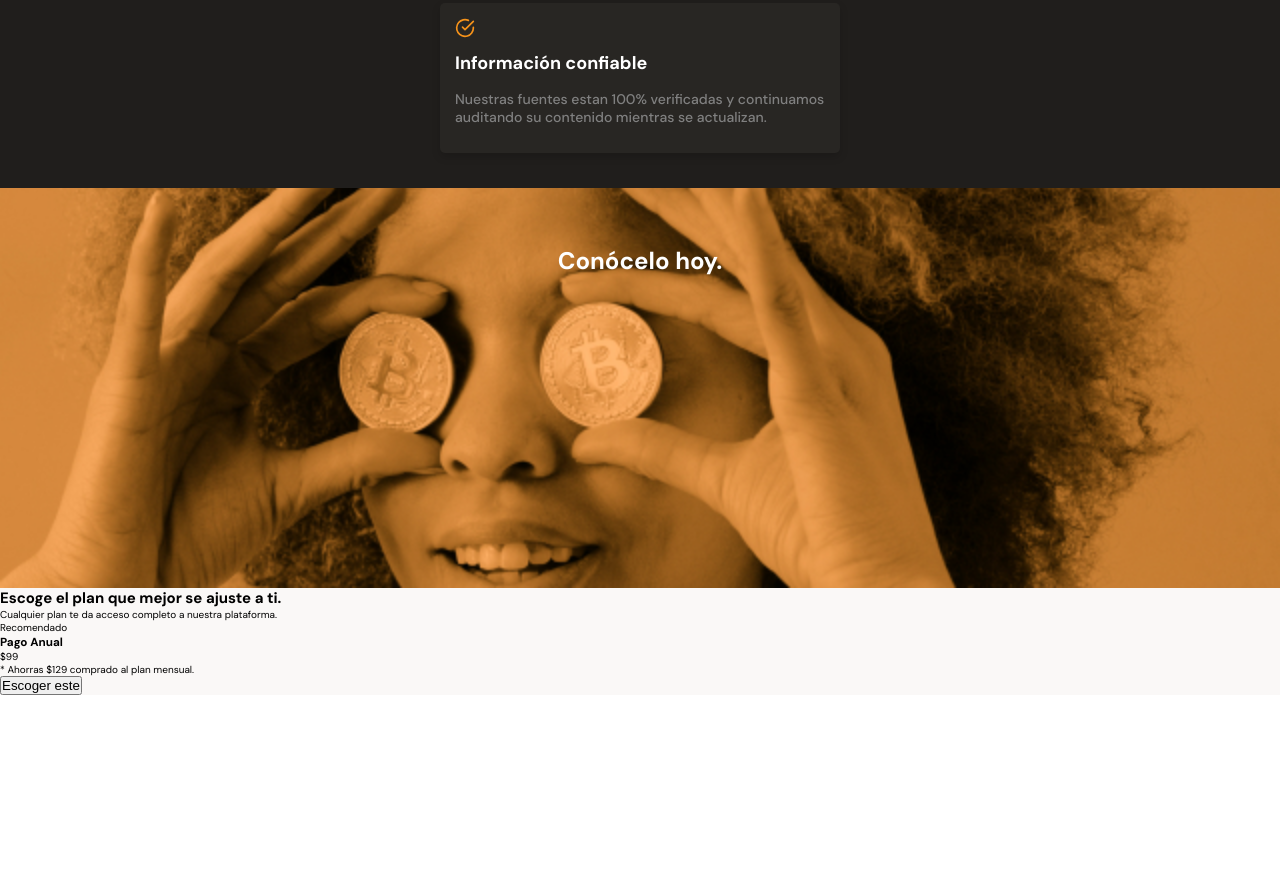
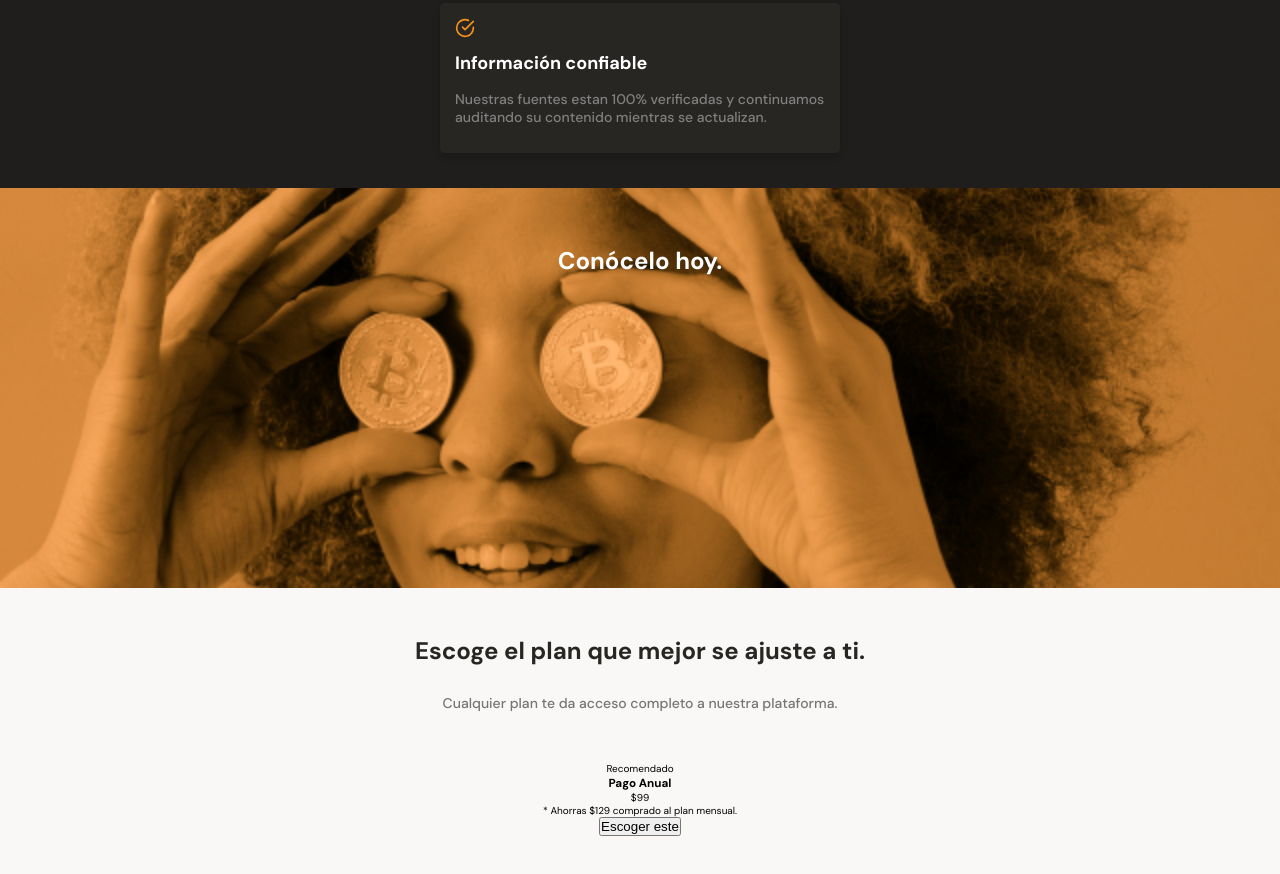
Before and after one commit to kannder83/responsive-design-mobile-first, a plain HTML site: page index.html in a window 1280 px wide. Shown: the part 1842-2716 px from the top of the page. Before the commit the page ends 2537 px from the top, so only its background shows below. Drawn offline with Linux system fonts and the light colour scheme.

Commit message:
Se agregan los estilos de la sección de Planes.

```diff
--- a/styles/styles.css
+++ b/styles/styles.css
@@ -389,3 +389,34 @@ main {
   line-height: 2.6rem;
   color: var(--just-white);
 }
+
+.main-plans-container {
+  width: 100%;
+  min-width: 320px;
+  padding-bottom: 70px;
+  text-align: center;
+}
+
+.plans-title {
+  width: 90%;
+  min-width: 288px;
+  height: auto;
+  margin: 0 auto;
+  margin-bottom: 50px;
+}
+
+.plans-title h2 {
+  padding-top: 50px;
+  font-size: 2.4rem;
+  font-weight: bold;
+  line-height: 2.6rem;
+  color: var(--black);
+}
+
+.plans-title p {
+  padding-top: 30px;
+  font-size: 1.4rem;
+  font-weight: 500;
+  line-height: 1.8rem;
+  color: #757575;
+}
```
